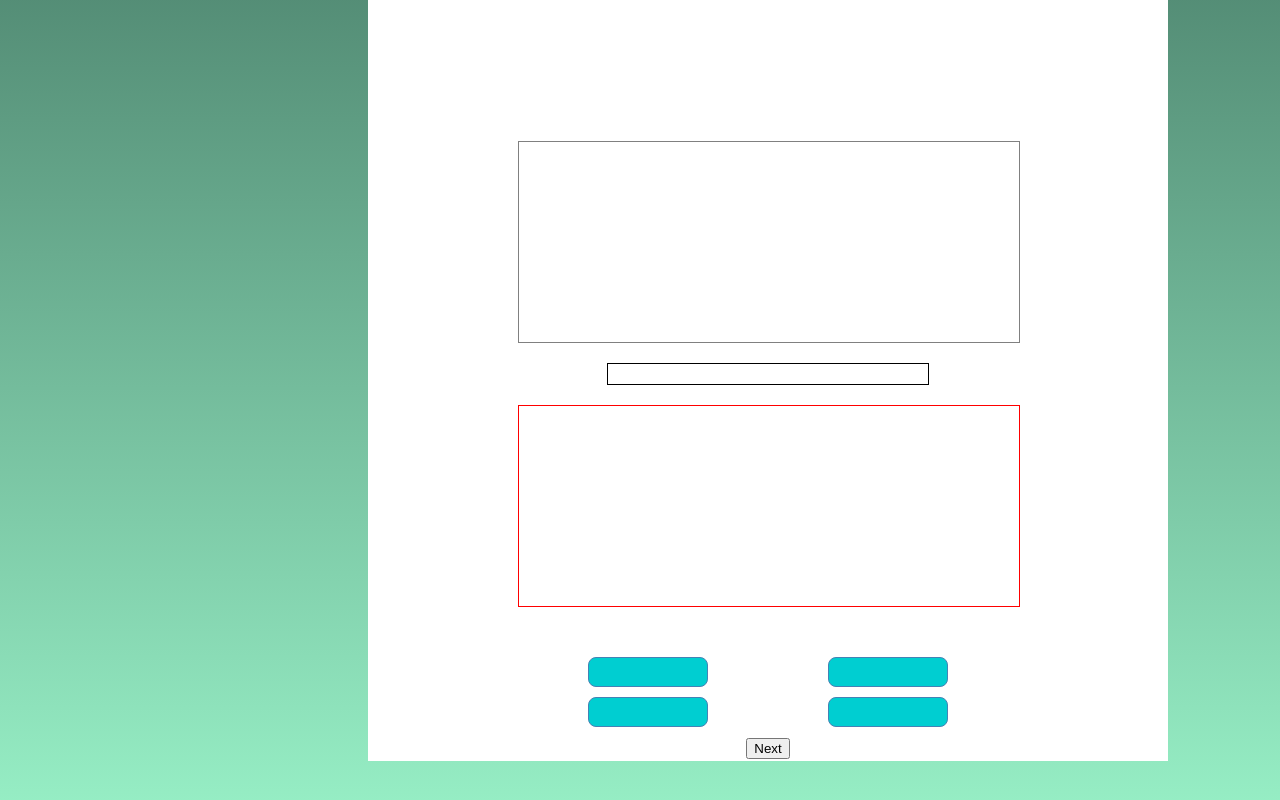
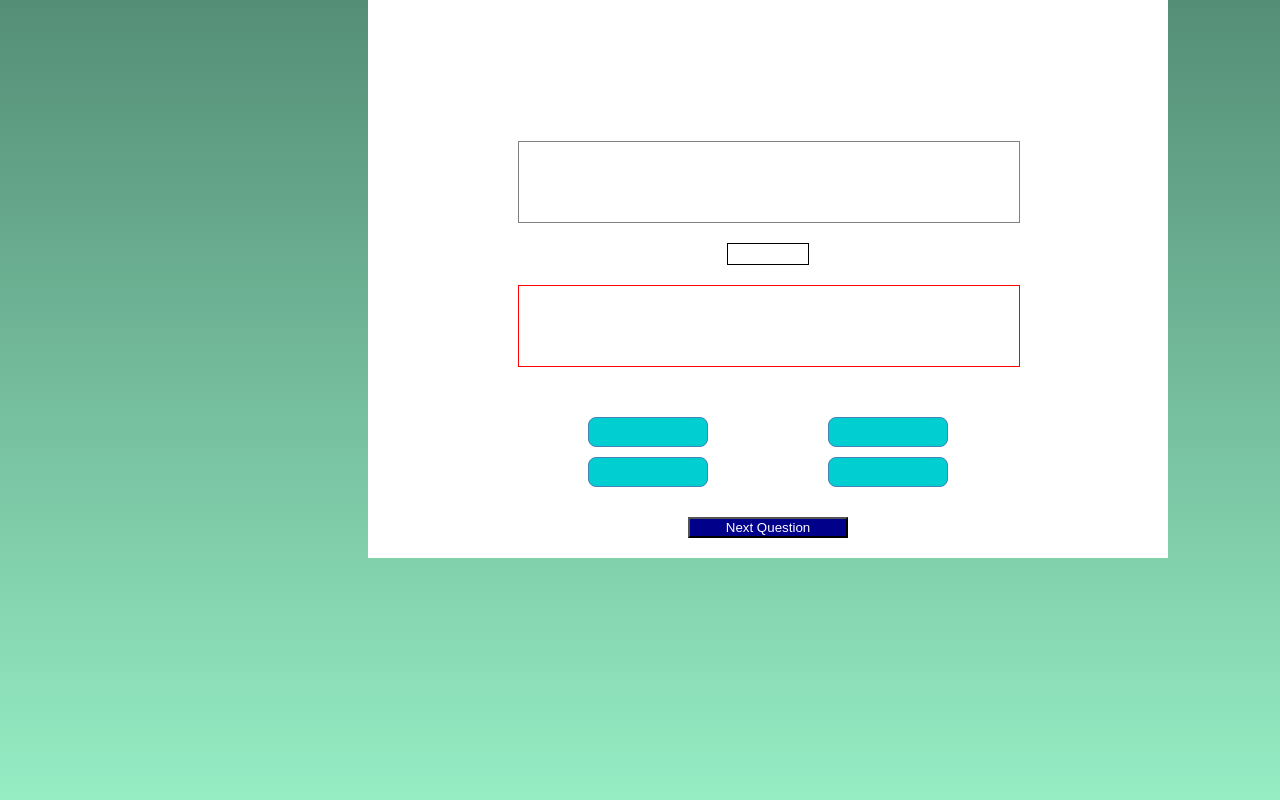
Before and after one commit to adibmohammed/MeanQUIZZ, a plain HTML site: page index.html in a window 1280 px wide. Shown: the part 654-1454 px from the top of the page. Drawn offline with Linux system fonts and the light colour scheme.

Commit message:
Final functionalities

```diff
--- a/index.html
+++ b/index.html
@@ -62,7 +62,7 @@
 
         </div>
         <div class="next" id="next-box">
-            <button id="next">Next</button>
+            <button id="next">Next Question</button>
         </div>
 
 
--- a/styles.css
+++ b/styles.css
@@ -9,6 +9,10 @@
     src: url(./IndieFlower-Regular.ttf);
 }
 
+@media only screen
+    and (device-width : 375px)
+    and (device-height : 812px)
+    and (-webkit-device-pixel-ratio : 3) { }
 
 
 body{
@@ -126,9 +130,12 @@ body{
     margin-top: 40px;
     margin-bottom: 20px;
     width: 500px;
-    height: 200px;
+    height: 80px;
     margin-left: 150px;
     margin-right: 150px;
+    display: flex;
+    align-items: center;
+    justify-content: center;
 
 }
 
@@ -137,9 +144,12 @@ body{
     margin-top: 20px;
     margin-bottom: 50px;
     width: 500px;
-    height: 200px;
+    height: 80px;
     margin-left: 150px;
     margin-right: 150px;
+    display: flex;
+    align-items: center;
+    justify-content: center;
 }
 
 .a{
@@ -215,7 +225,8 @@ body{
     justify-content: center;
     height: 20px;
     border: solid 1px black;
-    width: 40%;
+    width: 10%;
+    box-shadow: burlywood;
 }
 
 .scorebox{
@@ -245,3 +256,12 @@ body{
 .hidden{
     display: none;
 }
+
+#next{
+    background: darkblue;
+    color: white;
+    width: 20%;
+    text-align: center;
+    margin-top: 20px;
+    margin-bottom: 20px;
+}
```
